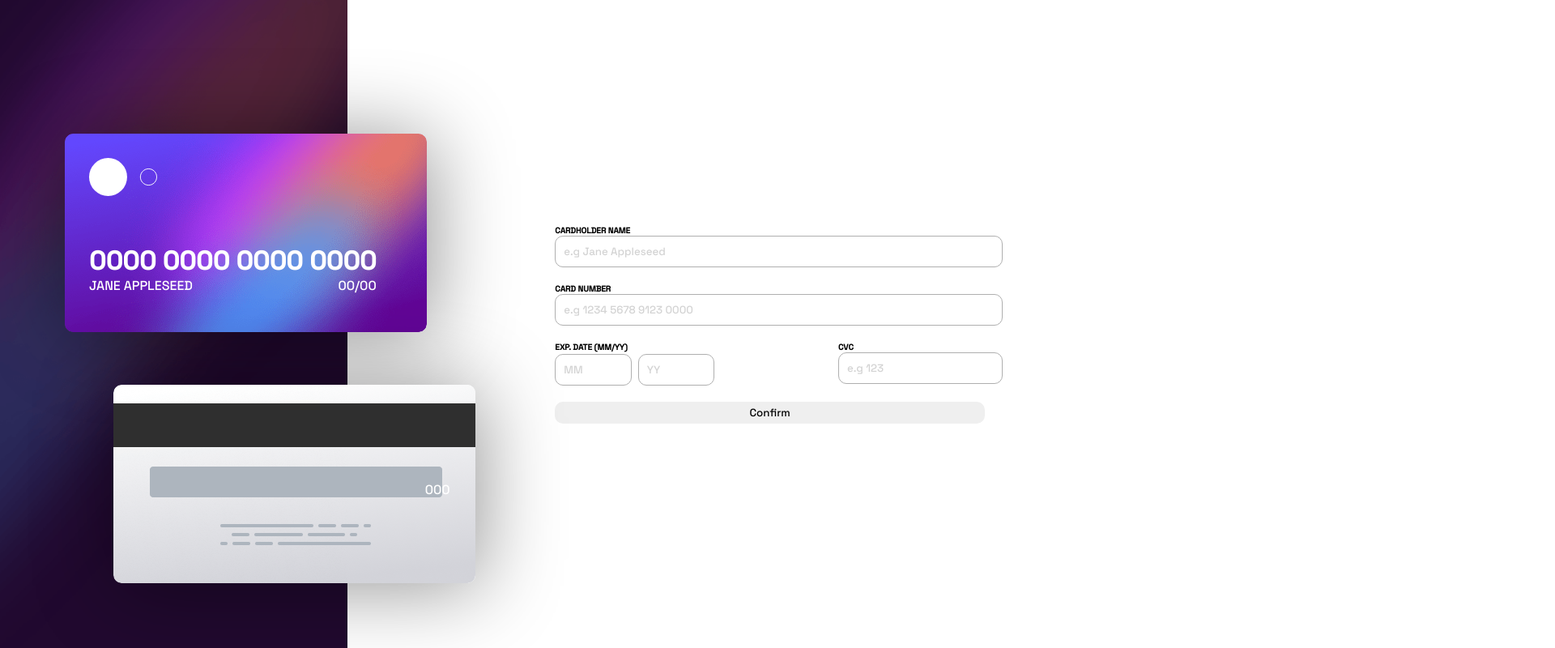
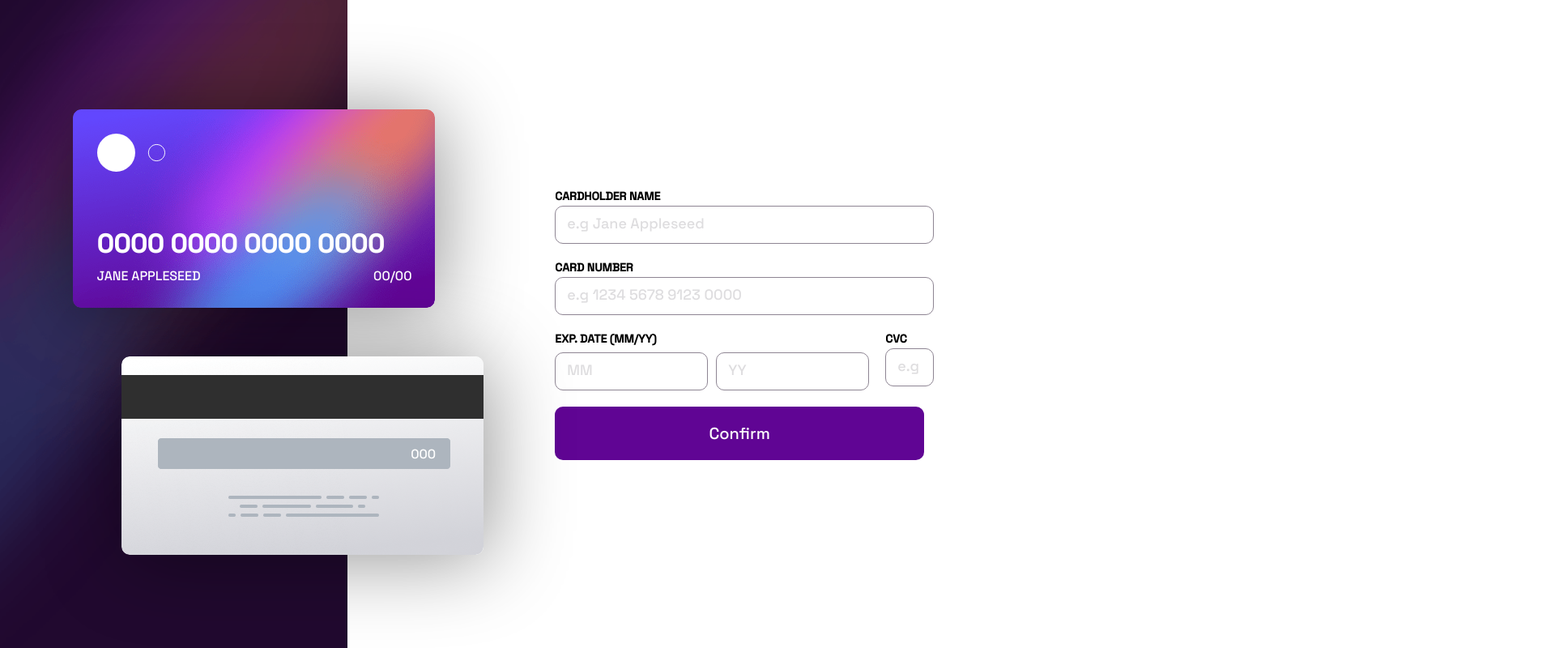
Before and after one commit to fidelis05/Challenges-Front-End, a plain HTML site: page Semana 3/challenge2.html in a window 1280 px wide. Shown: the top 800 px of the page at 81% size, 1920 px wide, since content can reach past the window. Drawn offline with Linux system fonts and the light colour scheme.

Commit message:
Atualização classes css

```diff
--- a/Semana 3/challenge2.html
+++ b/Semana 3/challenge2.html
@@ -11,7 +11,7 @@
     <link rel="script" href="script.js">
 </head>
 <body>
-    <div class="background">
+    <div class="main">
         <img class="gradient" src="images/bg-main-desktop.png">
         <form class="card-forms">
             <div class="cardholder">
@@ -31,7 +31,7 @@
                 <h1>CVC</h1>
                 <input id="cvc" type="text" placeholder="e.g 123">
             </div>
-            <button>Confirm</button>
+            <button type="submit">Confirm</button>
         </form>
     </div>
     <div class="cards">
@@ -46,7 +46,7 @@
         </div>
         <div class="card-back">
             <img src="images/bg-card-back.png">
-            <p id="cvv-mirror">000</p>
+            <p id="cvc-mirror">000</p>
         </div>
     </div>
 </body>
--- a/Semana 3/styles.css
+++ b/Semana 3/styles.css
@@ -8,16 +8,16 @@ body {
     height: 100%;
 }
 
-.background {
+.main {
     display: flex;
     flex-direction:row;
     position: absolute;
     height: 100%;
-}
 
-.gradient {
+    & .gradient {
         width: 40%;
         height: 100%;
+    }
 }
 
 .card-forms {
@@ -25,19 +25,23 @@ body {
     display: grid;
     align-content: center;
     justify-items: start;
-    padding: 0 5vw 0 20vw;
+    margin: 0 120vw 0 20vw;
     grid-template-areas:
         "cardholder cardholder"
         "number number"
-        "exp-date cvv"
+        "exp-date cvc"
         "confirm confirm";
     row-gap: 20px;
+    column-gap: 20px;
     font-size: 10px;
+    grid-template-columns: 1fr 1fr;
+
+    & h1{
+        font-size: 14px;
+        margin-bottom: 3px;
+    }
 }
 
-.card-forms h1{
-    font-size: 10px;
-}
 .cardholder {
     grid-area: cardholder;
     width: 100%;
@@ -49,48 +53,61 @@ body {
 }
 
 .exp-date {
+    position: relative;
     grid-area: exp-date;
     display: grid;
     grid-template-areas:
         "h1 h1"
         "month year";
-    gap: 2px 30px;
-    width: 50%;
-}
-.exp-date h1 {
+    grid-template-columns: 1fr 1fr;
+    gap: 5px 10px;
+
+
+    & h1 {
         grid-area: h1;
     }
-#month {
+    & #month {
         grid-area: month;
+        width: auto;
     }
-#year {
+    & #year {
         grid-area: year;
+        width: auto;
+    }
 }
 
-.cvv {
-    grid-area: cvv;
+.cvc {
+    grid-area: cvc;
+    display: flex;
+    flex-direction: column;
+
+    & input {
         width: 100%;
+    }
+}
 
-    gap: 2px;
+input {
+    width: 100%;
+    padding: 14px;
+    border-radius: 10px;
+    border: 0.5px solid hsl(279, 6%, 55%);
+}
+::placeholder {
+    color: hsl(270, 3%, 87%);
+    font-size: 18px;
 }
 
 button {
     grid-area: confirm;
-    width: 100%;
+    width: 104%;
     border-radius: 10px;
     border: none;
-    padding: 5px;
+    padding: 20px;
+    background: rgb(96, 5, 148);
+    color: hsl(0, 0%, 100%);
+    font-size: 20px;
 }
 
-input {
-    width: 100%;
-    padding: 10px;
-    border-radius: 10px;
-    border: 0.5px solid rgb(175, 175, 175);
-}
-::placeholder {
-    color: rgb(211, 211, 211);
-}
 
 .cards {
     display: flex;
@@ -99,63 +116,65 @@ input {
     align-content: center;
     justify-content: center;
     height: 100%;
-    gap: 150px;
-    padding: 0 5rem;
+    gap: 10%;
     color: white;
+    margin-left: 7vw;
 }
 
 .card-front {
     display: grid;
     position: relative;
-    height: 20%;
-    width: auto;
-    grid-template-areas: "logo"
+    height: 225px;
+    width: 447px;
+    grid-template-areas:
+        "logo"
         "number-preview"
         "name-exp-preview";
     align-items:start;
     justify-items: space-between;
     margin-right: 60px;
-}
-.card-front #front-img {
+
+    & #front-img {
         position: absolute;
         box-shadow: 5px 5px 100px rgba(0, 0, 0, 0.428);
         border-radius: 10px;
         z-index: 0;
     }
-.card-front #logo {
+    & #logo {
         grid-area: logo;
         position: relative;
         margin-left: 30px;
         margin-top: 30px;
         margin-bottom: 60px;
     }
-.card-front h1 {
+    & h1 {
         grid-area: number-preview;
         position: relative;
         margin-left: 30px;
     }
-.card-front .card-bottom {
+    & .card-bottom {
         grid-area: name-exp-preview;
         position: relative;
+        width: 87%;
         display: flex;
         justify-content: space-between;
-    margin-left: 30px;
+        margin-left:30px;
     }
-
+}
 
 .card-back {
     margin-left: 60px;
     position: relative;
-    height: 20%;
-    width: auto;
-}
-.card-back img {
+    height: 225px;
+    width: 447px;
+
+    & img {
         position: absolute;
         box-shadow: 5px 5px 100px rgba(0, 0, 0, 0.428);
         border-radius: 10px;
     }
-.card-back #cvv-mirror {
+    & #cvc-mirror {
         position: relative;
-    margin-left: 100%;
-    margin-top: 31%;
+        transform: translateX(80%) translateY(110px);
     }
+}
```
Lines whose indentation alone changed are shown as unchanged.
